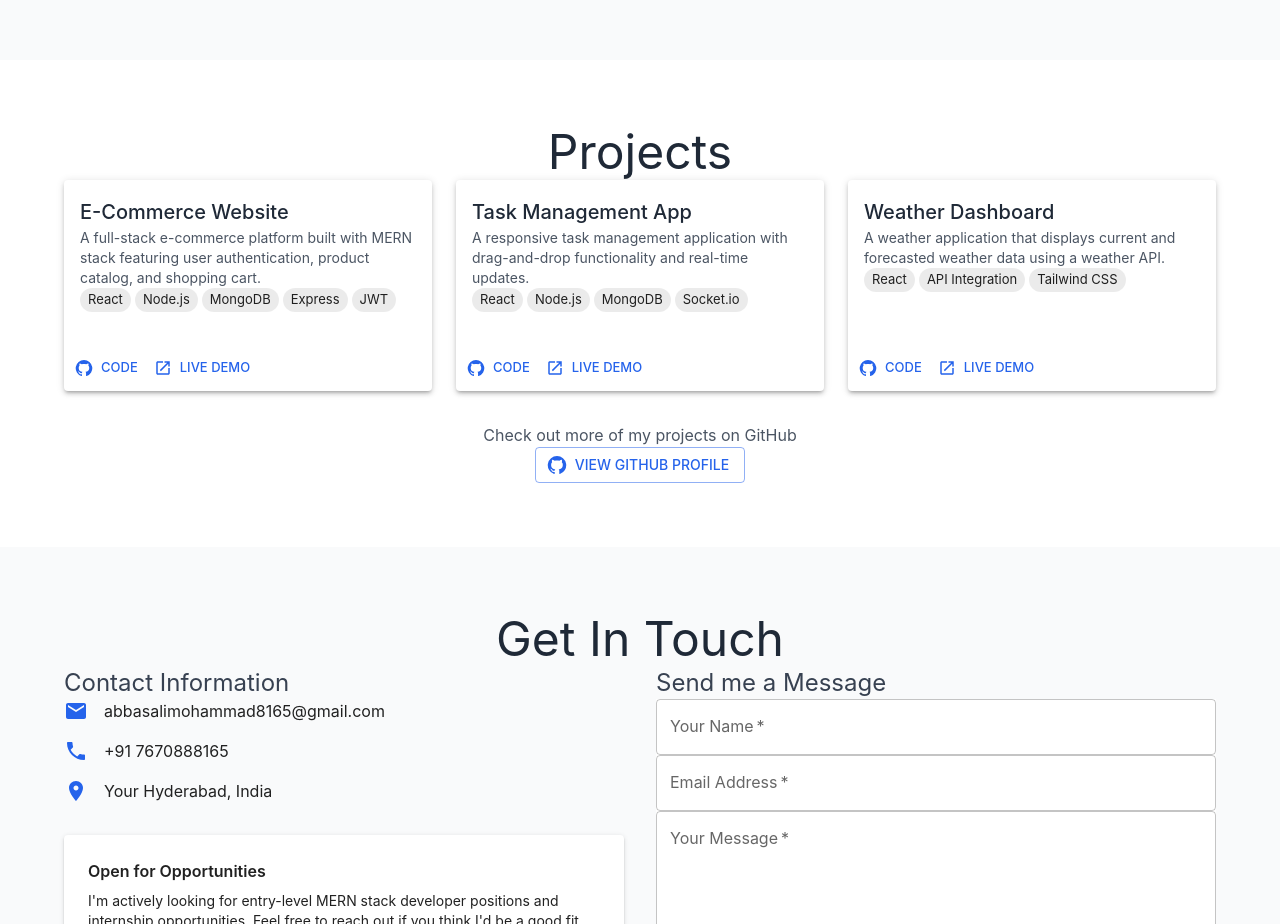
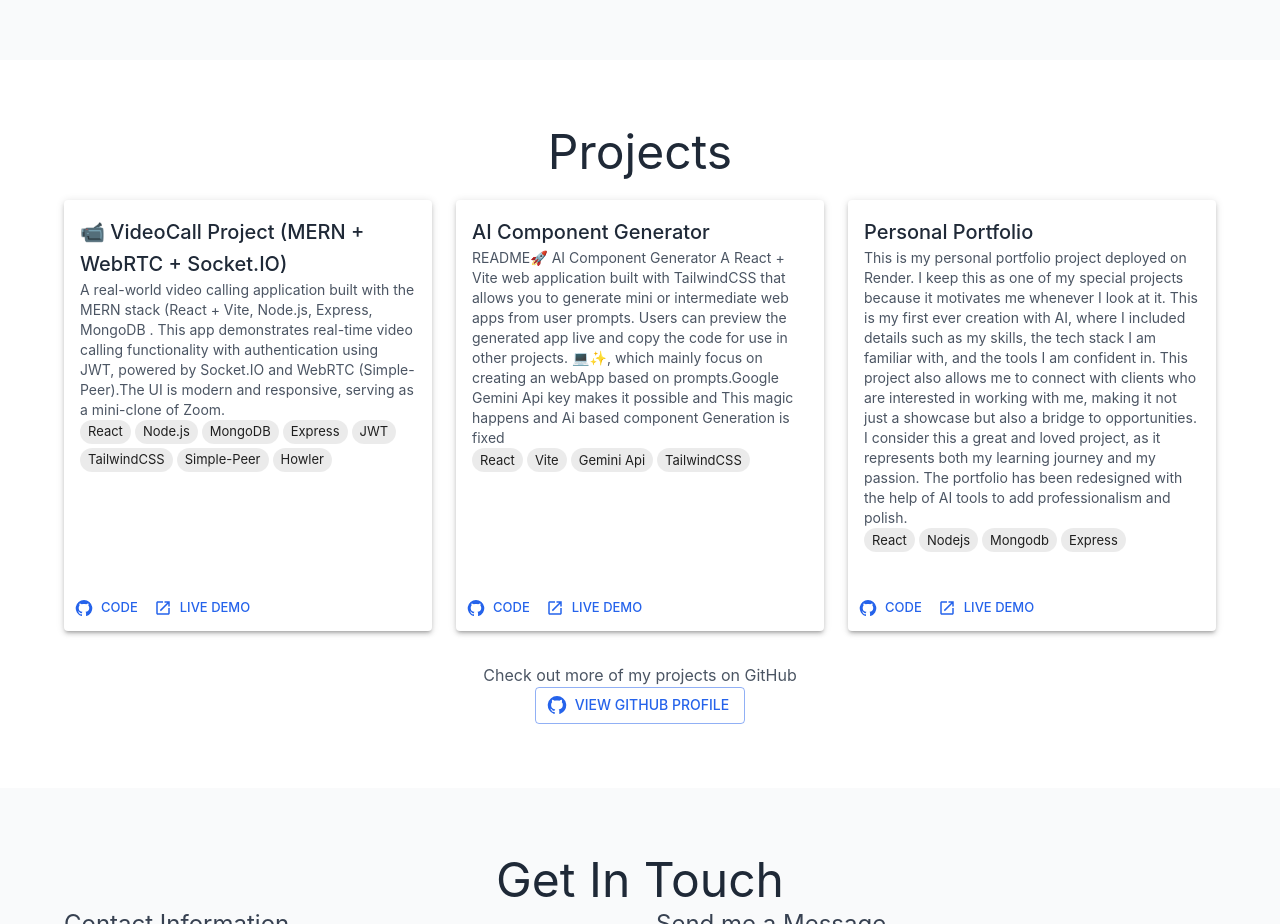
Before and after one commit to ABBASALI1001/Portfolio_Frontend, a React (Vite) app: page / in a window 1280 px wide. Shown: the part 1960-2884 px from the top of the page. Built offline with nearby package versions, Linux system fonts and the light colour scheme.

Commit message:
Update Projects.jsx
this was an important update here i chnaged ui

```diff
--- a/src/components/Projects.jsx
+++ b/src/components/Projects.jsx
@@ -14,28 +14,37 @@ import { GitHub, OpenInNew } from "@mui/icons-material";
 const Projects = () => {
   const projects = [
     {
-      title: "E-Commerce Website",
+      title: "📹 VideoCall Project (MERN + WebRTC + Socket.IO)",
       description:
-        "A full-stack e-commerce platform built with MERN stack featuring user authentication, product catalog, and shopping cart.",
-      technologies: ["React", "Node.js", "MongoDB", "Express", "JWT"],
-      githubUrl: "#",
-      liveUrl: "#",
+        " A real-world video calling application built with the MERN stack (React + Vite, Node.js, Express, MongoDB . This app demonstrates real-time video calling functionality with authentication using JWT, powered by Socket.IO and WebRTC (Simple-Peer).The UI is modern and responsive, serving as a mini-clone of Zoom.",
+      technologies: [
+        "React",
+        "Node.js",
+        "MongoDB",
+        "Express",
+        "JWT",
+        "TailwindCSS",
+        "Simple-Peer",
+        "Howler",
+      ],
+      githubUrl: "https://github.com/ABBASALI1001/videocall.git",
+      liveUrl: "https://frontendvideocall.onrender.com",
     },
     {
-      title: "Task Management App",
+      title: "AI Component Generator",
       description:
-        "A responsive task management application with drag-and-drop functionality and real-time updates.",
-      technologies: ["React", "Node.js", "MongoDB", "Socket.io"],
-      githubUrl: "#",
-      liveUrl: "#",
+        "README🚀 AI Component Generator A React + Vite web application built with TailwindCSS that allows you to generate mini or intermediate web apps from user prompts. Users can preview the generated app live and copy the code for use in other projects. 💻✨, which mainly focus on creating an webApp based on prompts.Google Gemini Api key makes it possible and This magic happens and Ai based component Generation is fixed  ",
+      technologies: ["React", "Vite", "Gemini Api ", "TailwindCSS"],
+      githubUrl: "https://github.com/ABBASALI1001/genuiWebApp.git",
+      liveUrl: "https://genuiwebapp.onrender.com",
     },
     {
-      title: "Weather Dashboard",
+      title: "Personal Portfolio",
       description:
-        "A weather application that displays current and forecasted weather data using a weather API.",
-      technologies: ["React", "API Integration", "Tailwind CSS"],
-      githubUrl: "#",
-      liveUrl: "#",
+        "This is my personal portfolio project deployed on Render. I keep this as one of my special projects because it motivates me whenever I look at it. This is my first ever creation with AI, where I included details such as my skills, the tech stack I am familiar with, and the tools I am confident in. This project also allows me to connect with clients who are interested in working with me, making it not just a showcase but also a bridge to opportunities. I consider this a great and loved project, as it represents both my learning journey and my passion. The portfolio has been redesigned with the help of AI tools to add professionalism and polish. ",
+      technologies: ["React", "Nodejs ", "Mongodb", "Express"],
+      githubUrl: "https://github.com/ABBASALI1001/Portfolio_Frontend.git",
+      liveUrl: "https://portfolio-frontend-xxjt.onrender.com/",
     },
   ];
 
@@ -44,7 +53,7 @@ const Projects = () => {
       <Container maxWidth="lg">
         <Typography
           variant="h3"
-          className="text-center font-bold text-gray-800 mb-12"
+          className="text-center font-bold text-gray-800 pb-5 h-full w-full"
         >
           Projects
         </Typography>
```
